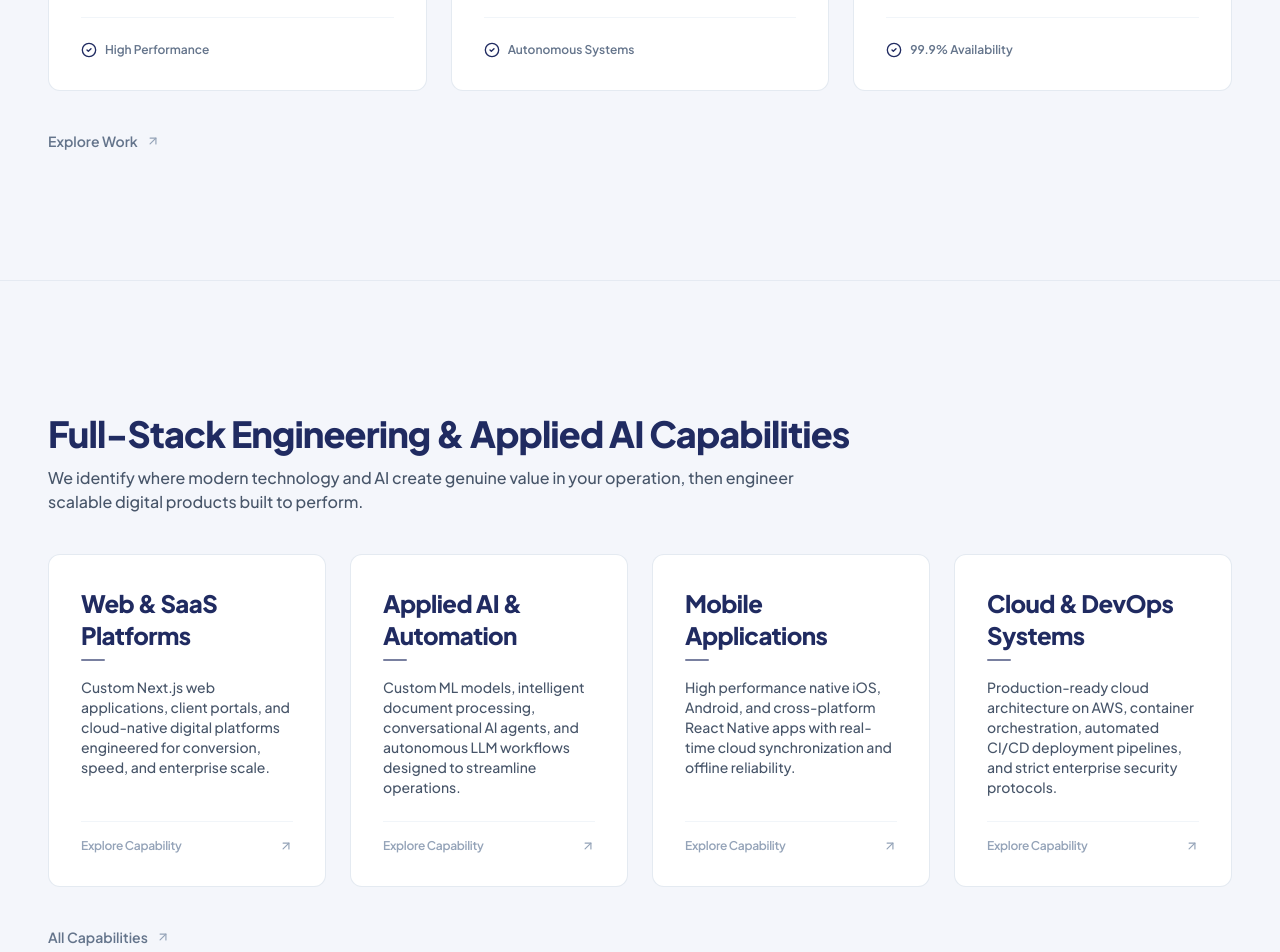
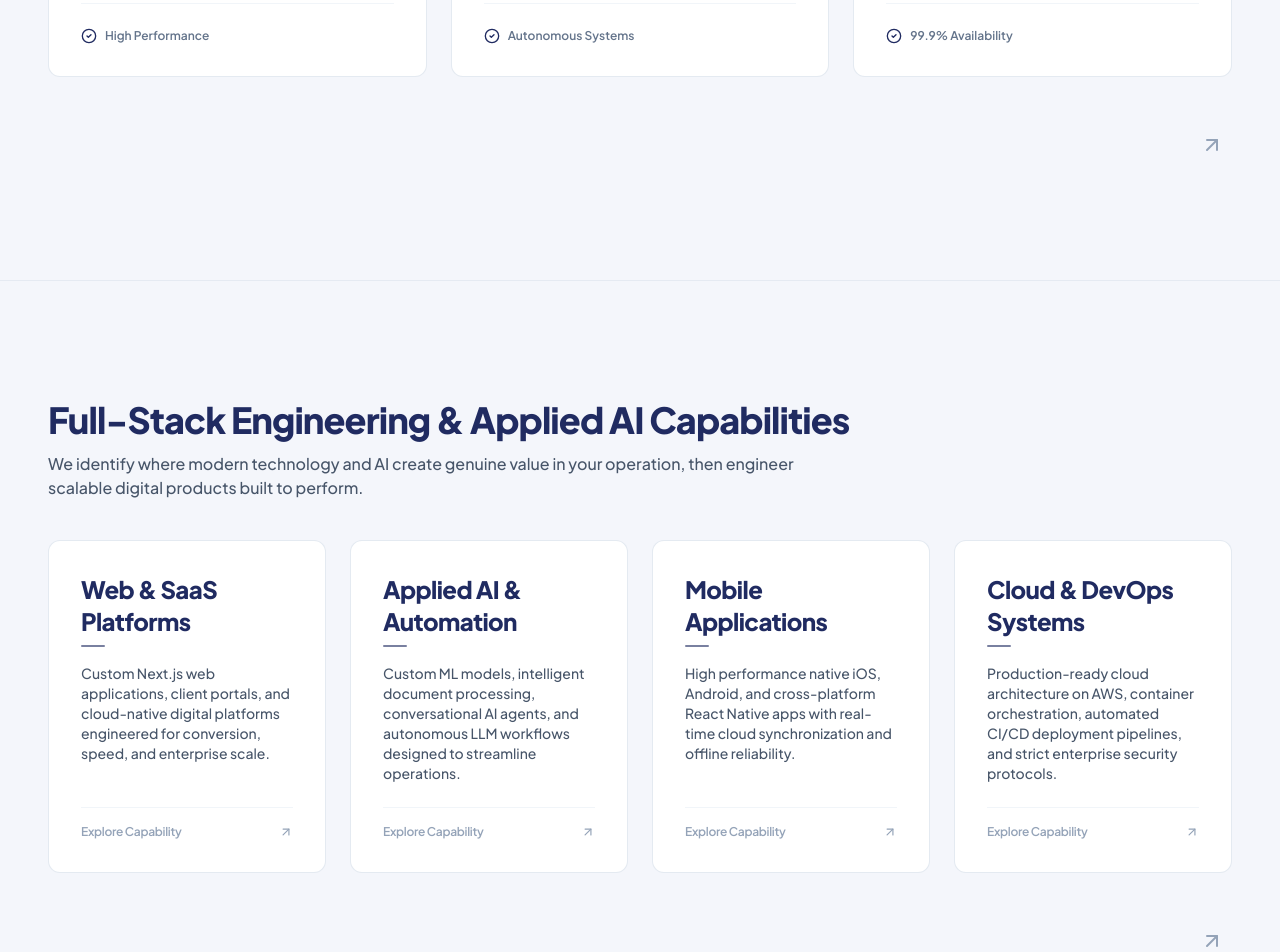
Before and after one commit to alishanea/arkanet-demo-, a Next.js app: page / in a window 1280 px wide. Shown: the part 1320-2272 px from the top of the page. Built offline with nearby package versions, Linux system fonts and the light colour scheme.

Commit message:
Update arrow navigation links to right-aligned bare arrows with touch scaling effect and remove filled circle in work section

```diff
--- a/src/app/work/page.tsx
+++ b/src/app/work/page.tsx
@@ -409,9 +409,7 @@ export default function WorkPage() {
                             <h2 className="font-heading font-bold text-xl sm:text-2xl text-[#202B61] group-hover:text-[#202B61] transition-colors leading-tight">
                               {project.title}
                             </h2>
-                            <div className="w-8 h-8 rounded-full bg-slate-50 group-hover:bg-[#202B61] group-hover:text-white text-slate-400 flex items-center justify-center transition-all duration-200 shrink-0">
-                              <ArrowUpRight className="w-4 h-4 transition-transform group-hover:translate-x-0.5 group-hover:-translate-y-0.5" />
-                            </div>
+                            <ArrowUpRight className="w-5 h-5 text-slate-400 group-hover:text-[#202B61] transition-transform duration-200 group-hover:scale-125 shrink-0" />
                           </div>
 
                           <p className="font-sans text-xs sm:text-sm text-slate-600 font-normal leading-relaxed max-w-2xl line-clamp-2 sm:line-clamp-3">
@@ -484,7 +482,7 @@ export default function WorkPage() {
                           <h3 className="font-heading font-bold text-lg text-[#202B61] group-hover:text-[#202B61] transition-colors leading-snug">
                             {project.title}
                           </h3>
-                          <ArrowUpRight className="w-4 h-4 text-slate-400 group-hover:text-[#202B61] group-hover:translate-x-0.5 group-hover:-translate-y-0.5 transition-transform shrink-0 mt-0.5" />
+                          <ArrowUpRight className="w-4 h-4 text-slate-400 group-hover:text-[#202B61] transition-transform duration-200 group-hover:scale-125 shrink-0 mt-0.5" />
                         </div>
 
                         <p className="font-sans text-xs text-slate-600 line-clamp-2 leading-relaxed mt-1.5">
--- a/src/components/home/AgencyStatement.tsx
+++ b/src/components/home/AgencyStatement.tsx
@@ -73,14 +73,14 @@ export const AgencyStatement: React.FC<AgencyStatementProps> = ({ onOpenBooking
           ))}
         </div>
 
-        {/* Subtle navigation link with small arrow */}
-        <div className="flex justify-start">
+        {/* Navigation arrow on right side - no text, size change on hover/touch */}
+        <div className="flex justify-end pt-2">
           <Link
             href="/work"
-            className="group inline-flex items-center gap-2 text-xs sm:text-sm font-semibold font-sans text-slate-500 hover:text-[#202B61] transition-colors"
+            aria-label="Explore Work"
+            className="group inline-flex items-center justify-center p-2 text-slate-400 hover:text-[#202B61] transition-colors"
           >
-            <span>Explore Work</span>
-            <ArrowUpRight className="w-3.5 h-3.5 transition-transform duration-200 group-hover:translate-x-0.5 group-hover:-translate-y-0.5 text-slate-400 group-hover:text-[#202B61]" />
+            <ArrowUpRight className="w-6 h-6 transition-transform duration-200 group-hover:scale-125 group-active:scale-110" />
           </Link>
         </div>
 
--- a/src/components/home/InteractiveShowcaseGrid.tsx
+++ b/src/components/home/InteractiveShowcaseGrid.tsx
@@ -87,21 +87,21 @@ export const InteractiveShowcaseGrid: React.FC<InteractiveShowcaseGridProps> = (
                 {/* Bottom Action Prompt with Small Arrow */}
                 <div className="pt-4 mt-6 border-t border-slate-100 flex items-center justify-between text-xs font-semibold font-sans text-slate-400 group-hover:text-[#202B61] transition-colors duration-200">
                   <span className="tracking-tight">Explore Capability</span>
-                  <ArrowUpRight className="w-3.5 h-3.5 transition-transform duration-200 group-hover:translate-x-1" />
+                  <ArrowUpRight className="w-3.5 h-3.5 transition-transform duration-200 group-hover:scale-125" />
                 </div>
               </Link>
             );
           })}
         </div>
 
-        {/* Subtle navigation link with small arrow */}
-        <div className="flex justify-start">
+        {/* Navigation arrow on right side - no text, size change on hover/touch */}
+        <div className="flex justify-end pt-2">
           <Link
             href="/capabilities"
-            className="group inline-flex items-center gap-2 text-xs sm:text-sm font-semibold font-sans text-slate-500 hover:text-[#202B61] transition-colors"
+            aria-label="Explore Capabilities"
+            className="group inline-flex items-center justify-center p-2 text-slate-400 hover:text-[#202B61] transition-colors"
           >
-            <span>All Capabilities</span>
-            <ArrowUpRight className="w-3.5 h-3.5 transition-transform duration-200 group-hover:translate-x-1 text-slate-400 group-hover:text-[#202B61]" />
+            <ArrowUpRight className="w-6 h-6 transition-transform duration-200 group-hover:scale-125 group-active:scale-110" />
           </Link>
         </div>
 
--- a/src/components/home/WhatsNewSection.tsx
+++ b/src/components/home/WhatsNewSection.tsx
@@ -1,4 +1,6 @@
 "use client";
+
+import Link from "next/link";
 
 import React, { useState } from "react";
 import Image from "next/image";
@@ -173,7 +175,7 @@ export const WhatsNewSection: React.FC<WhatsNewSectionProps> = ({ onOpenBooking
                       <h3 className="font-heading font-extrabold text-lg sm:text-xl text-[#202B61] leading-snug tracking-tight">
                         {project.title}
                       </h3>
-                      <ArrowUpRight className="w-4 h-4 text-slate-400 group-hover:text-[#202B61] group-hover:translate-x-0.5 group-hover:-translate-y-0.5 transition-all duration-200 shrink-0 mt-1" />
+                      <ArrowUpRight className="w-4 h-4 text-slate-400 group-hover:text-[#202B61] transition-transform duration-200 group-hover:scale-125 shrink-0 mt-1" />
                     </div>
 
                     {/* Exact 16 words in all 4 cards */}
@@ -199,6 +201,16 @@ export const WhatsNewSection: React.FC<WhatsNewSectionProps> = ({ onOpenBooking
           ))}
         </div>
 
+        {/* Navigation arrow on right side - no text, size change on hover/touch */}
+        <div className="flex justify-end pt-2">
+          <Link
+            href="/work"
+            aria-label="Explore Work"
+            className="group inline-flex items-center justify-center p-2 text-slate-400 hover:text-[#202B61] transition-colors"
+          >
+            <ArrowUpRight className="w-6 h-6 transition-transform duration-200 group-hover:scale-125 group-active:scale-110" />
+          </Link>
+        </div>
       </div>
 
       {/* ROTATING-WORD CLOSING HEADLINE */}
```
